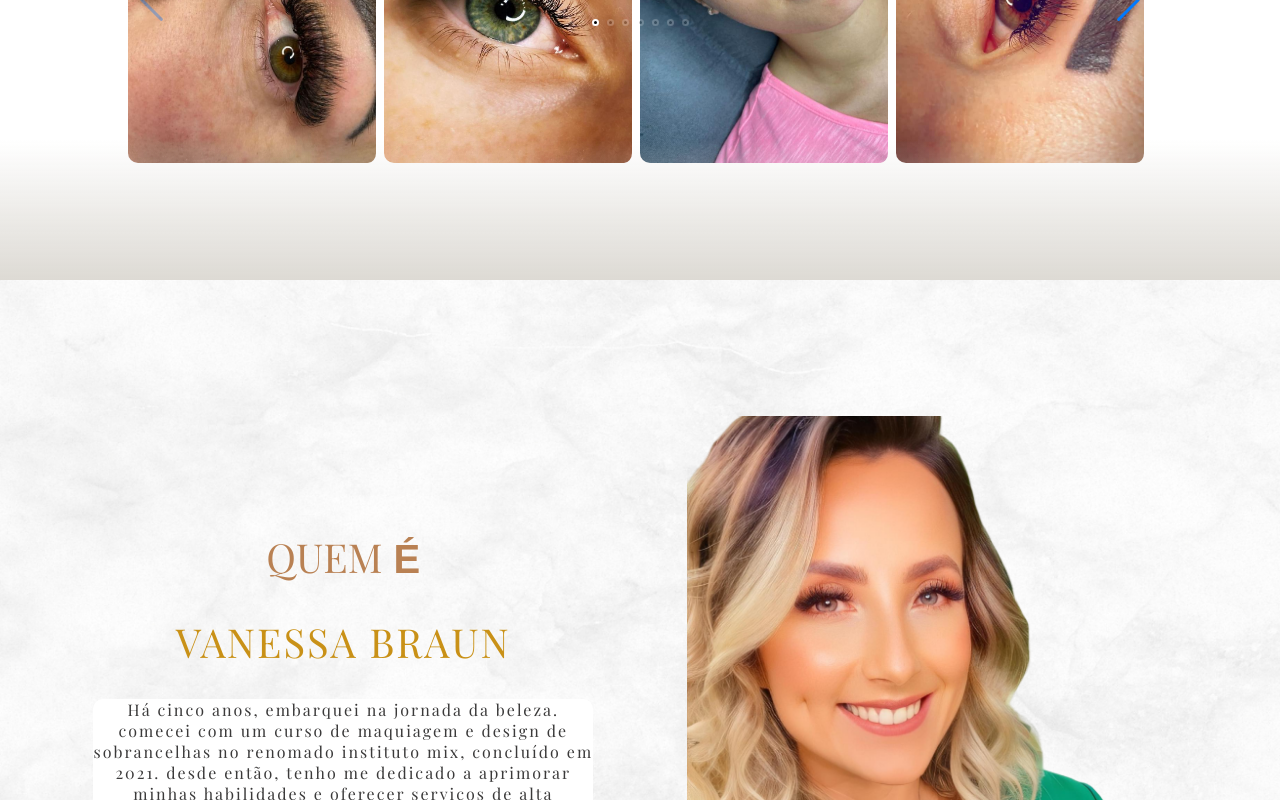
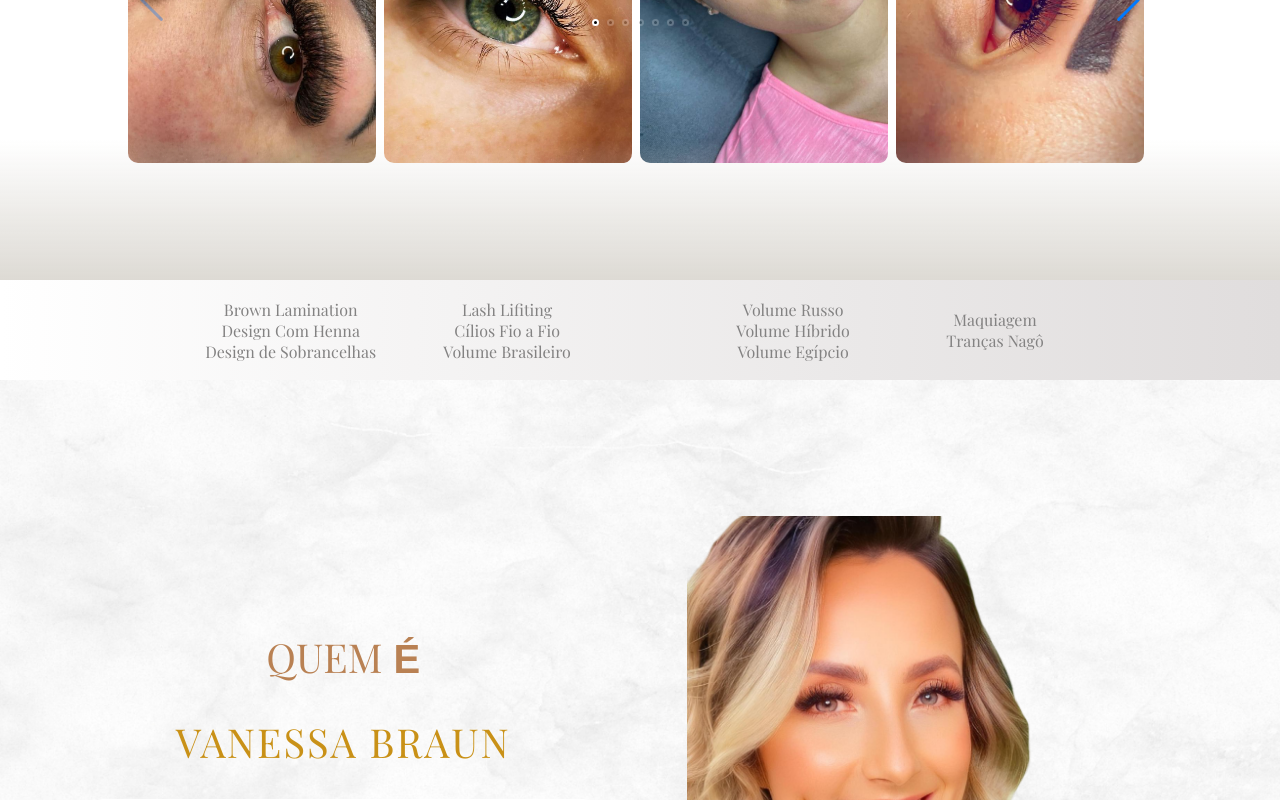
Before and after one commit to jonassouza1/vanessa-vmake, a Next.js app: page / in a window 1280 px wide. Shown: the part 1200-2000 px from the top of the page. Built offline with nearby package versions, Linux system fonts and the light colour scheme; a web font is replaced by a local one.

Commit message:
mudando imagens e estilo do projeto

```diff
--- /dev/null
+++ b/pages/components/section-list-services/index.tsx
@@ -0,0 +1,61 @@
+import styles from "styles/sections/SectionListServices.module.css";
+
+const SectionListServices = () => {
+  return (
+    <section className={styles.section}>
+      <div className={styles.divUl}>
+        <div className={styles.divUl1}>
+          <ul>
+            {" "}
+            <li>
+              <a href="##">Brown Lamination</a>
+            </li>
+            <li>
+              <a href="##">Design Com Henna</a>
+            </li>
+            <li>
+              <a href="##">Design de Sobrancelhas</a>
+            </li>
+          </ul>
+
+          <ul>
+            {" "}
+            <li>
+              <a href="##">Lash Lifiting</a>
+            </li>
+            <li>
+              <a href="##">Cílios Fio a Fio</a>
+            </li>
+            <li>
+              <a href="##">Volume Brasileiro</a>
+            </li>
+          </ul>
+        </div>
+
+        <div className={styles.divUl1}>
+          <ul>
+            <li>
+              <a href="##">Volume Russo</a>
+            </li>
+            <li>
+              <a href="##">Volume Híbrido</a>
+            </li>
+            <li>
+              <a href="##">Volume Egípcio</a>
+            </li>
+          </ul>
+          <ul>
+            <li>
+              <a href="##">Maquiagem</a>
+            </li>
+            <li>
+              <a href="##">Tranças Nagô</a>
+            </li>
+          </ul>
+        </div>
+      </div>
+    </section>
+  );
+};
+
+export default SectionListServices;
--- a/pages/index.tsx
+++ b/pages/index.tsx
@@ -11,6 +11,7 @@ import SectionDepoiments from "./components/section-depoiment";
 import SectionAbout from "./components/section-about";
 import Footer from "./components/footer";
 import SectionCertificate from "./components/section-certification";
+import SectionListServices from "./components/section-list-services";
 
 const Home = () => {
   return (
@@ -18,6 +19,7 @@ const Home = () => {
       <Header />
       <SectionPublicity />
       <SectionServices />
+      <SectionListServices />
       <SectionAbout />
       <SectionCertificate />
       <SectionDepoiments />
--- /dev/null
+++ b/styles/sections/SectionListServices.module.css
@@ -0,0 +1,70 @@
+.section {
+    display: flex;
+    width: 100%;
+    height: 100px;
+    background: linear-gradient(90deg, transparent, #e0dddd);
+
+}
+
+.divUl {
+    display: flex;
+    height: 100%;
+    width: 100%;
+    justify-content: center;
+
+
+
+
+}
+
+.divUl1 {
+    display: flex;
+    align-items: center;
+    justify-content: space-evenly;
+    margin-right: 2px;
+    height: 100%;
+    width: 500px;
+
+}
+
+.divUl ul {
+    display: flex;
+    flex-direction: column;
+    list-style: none;
+    text-align: center;
+}
+
+.divUl li a {
+    text-decoration: none;
+    font-size: 16px;
+    color: #838282;
+}
+
+@media (max-width:700px) {
+    .section {
+        height: 150px;
+    }
+
+    .divUl {
+        align-items: center;
+        flex-direction: column;
+
+    }
+
+
+}
+
+@media (max-width:520px) {
+    .section {
+        height: 300px;
+    }
+
+
+
+    .divUl1 {
+        flex-direction: column;
+
+        width: 100%;
+
+    }
+}
--- a/styles/sections/SectionPublicity.module.css
+++ b/styles/sections/SectionPublicity.module.css
@@ -4,10 +4,11 @@
     align-items: center;
     width: 100%;
     height: 700px;
-    background-image: url('/publicity.png');
+    background-image: url('/publicity.jpg');
     background-size: cover;
+    background-position: 30%;
     background-repeat: no-repeat;
-    background-color: #ffff;
+
 
 }
 
@@ -30,8 +31,10 @@
 }
 
 .divTitle h2 {
+
+    color: rgb(71, 71, 71);
     font-size: 40px;
-    font-weight: 300;
+    font-weight: 500;
 }
 
 
```
Also changed, not shown: public/publicity.png (deleted), 1 other file (tests, documents, lock files or other folders).
